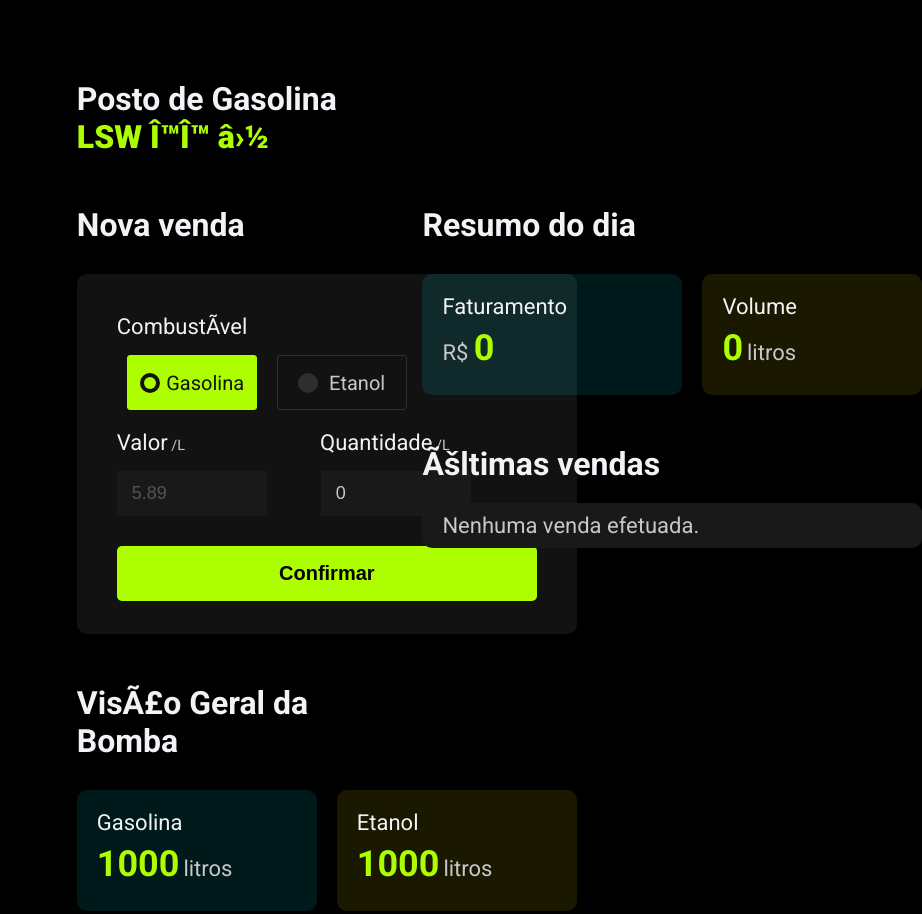
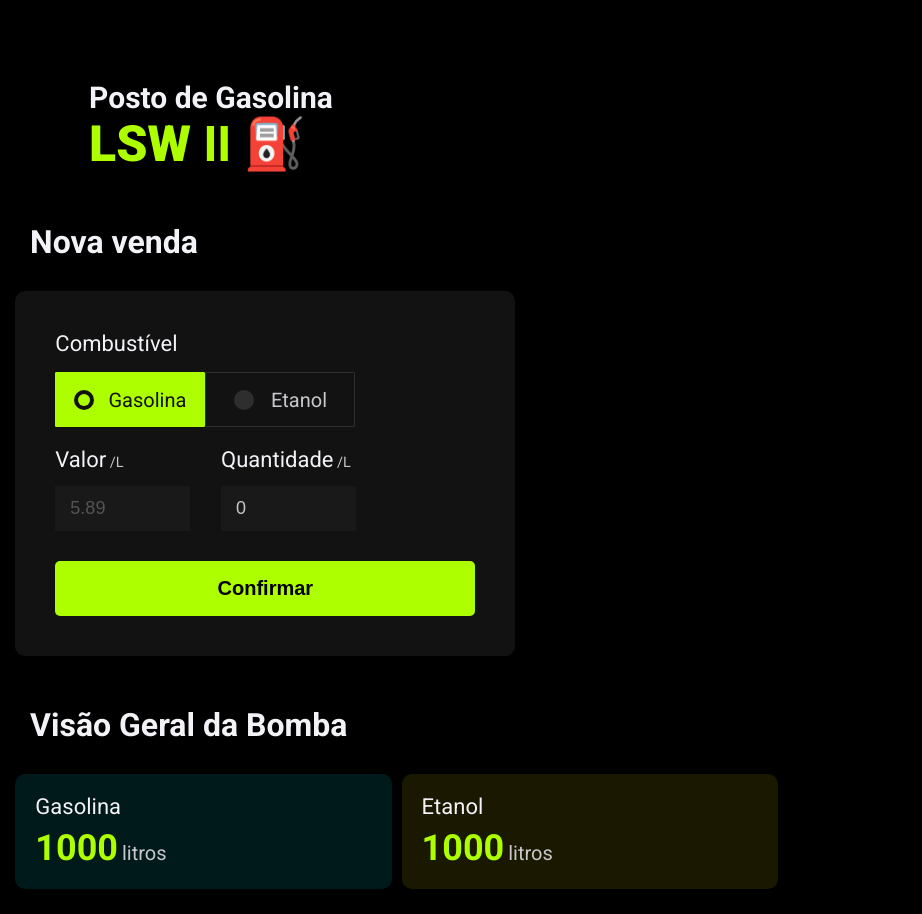
Before and after one commit to frontedu/gas-station, a plain HTML site: page index.html in a window 768 px wide. Shown: the top 914 px of the page, 922 px wide, since content can reach past the window. Drawn offline with Linux system fonts and the light colour scheme.

Commit message:
v1.4
Resumo das novidades:
- Introdução da adaptação mobile
- Contagem de vendas
- Melhorias em acessibilidade
- Quantidade máxima de campo dinâmica
- Novo favicon
- Algumas correções

```diff
--- a/index.html
+++ b/index.html
@@ -2,10 +2,10 @@
 <html lang="pt-BR">
 
 <head>
-  <meta charset="UT-8" />
+  <meta charset="UTF-8" />
   <meta name="viewport" content="width=device-width" />
   <title>Auto Posto LSW ΙΙ</title>
-  <link rel="shortcut icon" href="icon.webp" />
+  <link rel="shortcut icon" href="favicon.webp" />
   <link href="style.css" rel="stylesheet" type="text/css" />
   <link rel="author" href="https://frontedu.me" />
 </head>
@@ -26,8 +26,7 @@
       <!-- MAIN TOP -->
       <section class="section-1">
         <h2>Nova venda</h2>
-        <div class="add-card">
-          <form id="form">
+          <form class="add-card" id="form">
             <h3>Combustível</h3>
             <div class="wrapper">
               <input type="radio" name="select" value="Gasolina" id="option-1" checked />
@@ -41,17 +40,18 @@
                 <span>Etanol</span>
               </label>
             </div>
-            <div class="inline">
-              <h3 class="h3-mtmb">Valor<span> /L</span></h3>
-              <h3 class="h3-mtmb ml-135">Quantidade<span> /L</span></h3>
+            <div class="fields inline">
+              <label for="valor-litro">
+                <h3>Valor<span> /L</span></h3>
+                <input type="number" disabled id="valor-litro" name="preco" />
+              </label>
+              <label for="quant-litros">
+                <h3>Quantidade<span> /L</span></h3>
+                <input type="number" id="quant-litros" placeholder="0" oninput="preview()" class="" name="quant" min="0" />
+              </label>
             </div>
-            <label for="priceLiter"></label>
-            <input type="number" disabled id="valor-litro" name="valor" />
-            <label for="amountLiters"></label>
-            <input type="number" id="quant-litros" placeholder="0" oninput="preview()" class="ml-50" name="quant" min="0" max="1000" />
             <input name="vendido" class="block confirma" type="submit" value="Confirmar" />
           </form>
-        </div>
       </section>
 
       <!-- MAIN BOTTOM -->
@@ -79,7 +79,7 @@
       <!-- SIDEBAR TOP -->
       <section class="section-3">
         <h2 class="">Resumo do dia</h2>
-        <div class="cards inline">
+        <div class="cards card-mobile inline">
           <div class="card1 card-fat">
             <h3 class="mt-card">Faturamento</h3>
             <span class="span-card">R$ </span>
@@ -90,11 +90,14 @@
             <h4 class="main-color" id="volume">0</h4>
             <span class="span-card"> litros</span>
           </div>
+        </div>
       </section>
 
       <!-- SIDEBAR BOTTOM -->
       <section class="section-4">
-        <h2 class="lastAdd">Últimas vendas</h2>
+        <h2>Últimas vendas
+          <span id="num-vendas">0</span>
+        </h2>
         <div id="purchases" class="historico">
           <p>Nenhuma venda efetuada.</p>
         </div>
--- a/script.js
+++ b/script.js
@@ -24,6 +24,9 @@ changePump(gasPump, ethPump);
 const checked = document.getElementById("valor-litro");
 checked.value = price.gas;
 selectFuel();
+
+//QUANTIDADE DE VENDAS
+const traded = document.getElementById("num-vendas");
 
 //GET SUBMIT CLICK (PARA O EVENT LISTENER)
 const submit = form.vendido;
@@ -71,6 +74,7 @@ submit.addEventListener("click", function (event) {
 
   //RESETA INPUT QUANTIDADE/L E SUBMIT
   undoValue();
+
 });
 
 ////////////////////////
@@ -100,6 +104,7 @@ function paragraph(getp, linep) {
     newp.innerText = linep;
     getp.prepend(newp);
   }
+  traded.textContent++;
 }
 
 ///////////////////
@@ -128,8 +133,9 @@ function changePump(gasPump, ethPump) {
 /////////////////
 //RESETA INPUTS//
 /////////////////
-function undoValue() {
+undoValue(); function undoValue() {
   form.quant.value = null;
+  vol.gas > vol.eth ? form.quant.max = vol.gas : form.quant.max = vol.eth
   preview();
 }
 
--- a/style.css
+++ b/style.css
@@ -56,6 +56,12 @@ h4 {
   display: inline;
 }
 
+h5{
+  font-size: 18px;
+  font-weight: normal;
+  color: var(--gray);
+}
+
 p {
   color: var(--gray);
   font-size: 22px;
@@ -78,6 +84,22 @@ span {
   font-size: 66%;
 }
 
+h2 span{
+  vertical-align: middle;
+  font-size: 20px;
+  margin-left: 8px;
+  border-radius: 50px;
+  background-color: var(--darkblack);
+  padding: 6px 12px;
+  transition: 0.35s;
+}
+
+h2 span:hover{
+  cursor: pointer;
+  color: var(--light);
+  background-color: var(--dark);
+}
+
 strong {
   font-weight: 900;
   display: block;
@@ -93,6 +115,14 @@ a {
 
 label {
   display: inline;
+}
+
+label #valor-litro{
+  margin-right: 50px;
+}
+
+label h3{
+  margin-bottom: 14px;
 }
 
 /* DIVISOR MAIN (ESQUERDA) & ASIDE (DIREITA) */
@@ -115,16 +145,8 @@ label {
   margin-bottom: 30px;
 }
 
-.h3-mtmb {
-  margin: 20px 0 16px 0;
-}
-
-.ml-135 {
-  margin-left: 135px;
-}
-
-.ml-50 {
-  margin-left: 50px;
+.section-4 {
+  margin-top: 50px;
 }
 
 .block {
@@ -214,17 +236,28 @@ label {
   padding: 40px;
 }
 
-.lastAdd {
-  margin-bottom: 20px;
+.quantAdd{
+  margin-left: 10px;
+  background-color: var(--darkblack);
+  border-radius: 50px;
+  padding: 6px 12px;
+  display: inline-flex;
 }
 
 .historico {
   cursor: pointer;
+  margin-top: 25px;
   margin-right: 15%;
 }
 
 .gas-ml {
-  margin-left: 5px;
+  margin-left: 6px;
+}
+
+.fields{
+  margin-top: 20px;
+  font-size: 22px;
+  font-weight: normal;
 }
 
 ::placeholder{
@@ -233,7 +266,7 @@ label {
 
 /* BOTÕES GAS & ETA */
 .wrapper {
-  display: inline-flex;
+  display: flex;
   height: 55px;
   width: 300px;
   align-items: center;
@@ -320,21 +353,27 @@ label {
 
 #quant-litros {
   color: var(--light);
+  border-radius: 2px;
 }
 
 #quant-gas {
   color: var(--green);
+  border-radius: 2px;
 }
 
 #quant-eta {
   color: var(--green);
 }
 
+#num-vendas{
+  font-weight: 500;
+}
+
 input[type="radio"] {
   display: none;
 }
 
-/* NORMALIZAÇÃO ATÉ 1140PX */
+/* RESPONSIVIDADE ATÉ 1140PX */
 @media screen and (max-width: 1470px) {
   a {
     margin-left: 10%;
@@ -354,7 +393,109 @@ input[type="radio"] {
   }
 }
 
-/* NORMALIZAÇÃO ABAIXO DE 1140PX */
+
+/* RESOLUÇÃO DINÂMICA MOBILE (100VW) */
 @media screen and (max-width: 1140px) {
-  /* AGUARDANDO COMMITS */
+  main {
+    margin-left: 0;
+  }
+
+  aside {
+    margin-left: 0;
+  }
+
+  body{
+    margin: 0 2% 0 2%;
+  }
+
+  h1{
+    font-size: 30px;
+  }
+
+  strong{
+    font-size: 50px;
+  }
+
+  h2{
+    margin-left: 2%;
+  }
+
+  p {
+    width: 100%;
+    margin: 10px 0 5px 4%;
+  }
+
+  label #valor-litro{
+    margin-right: 4vw;
+  }
+
+  label h3{
+    margin-bottom: 14px;
+  }
+
+  .grid-container {
+    grid-template-rows: 1fr;
+    grid-template-areas:
+      "purchase purchase purchase purchase"
+      "overview overview overview overview";
+  }
+
+  .section-2{
+    margin-bottom: 0;
+  }
+
+  .add-card {
+    width:100vw;
+    height: 100%;
+  }
+
+  .card-mobile{
+    display: block;
+  }
+
+  .card1 {
+    width: 50vw;
+    height: 100%;
+    margin-right: 10px;
+  }
+
+  .card2 {
+    width: 50vw;
+    height: 100%;
+    margin-right: 2%;
+  }
+
+  .card-fat {
+    width: 100vw;
+    margin-bottom: 10px;
+  }
+
+  .card-vol {
+    width: 100vw;
+  }
+
+  .historico {
+    margin-right: 4%;
+    margin-bottom: 50px;
+  }
+
+  .wrapper .option {
+    border-radius: 1px;
+    margin: 0 0;
+  }
+
+  .span-card {
+    font-size: 20px;
+  }
+
+  #valor-litro,
+  #quant-litros {
+    width: 135px;
+  }
 }
+
+@media screen and (min-width: 430px) {
+  .add-card {
+    width:500px;
+  }
+}
```
Also changed, not shown: favicon.webp (added), icon.webp (deleted).
